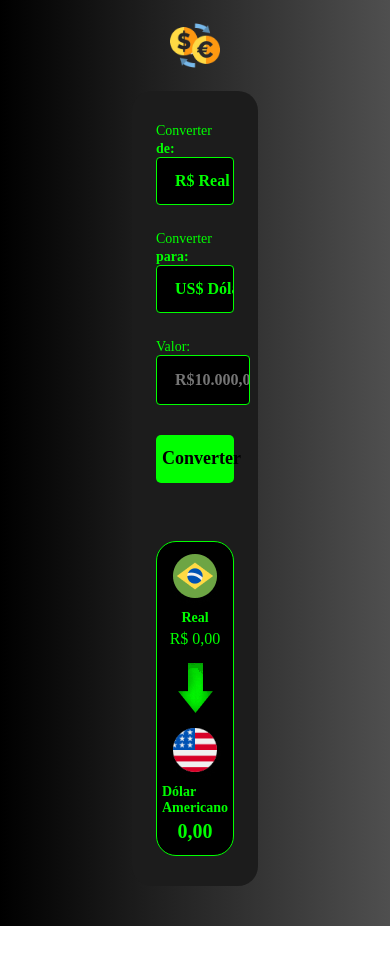
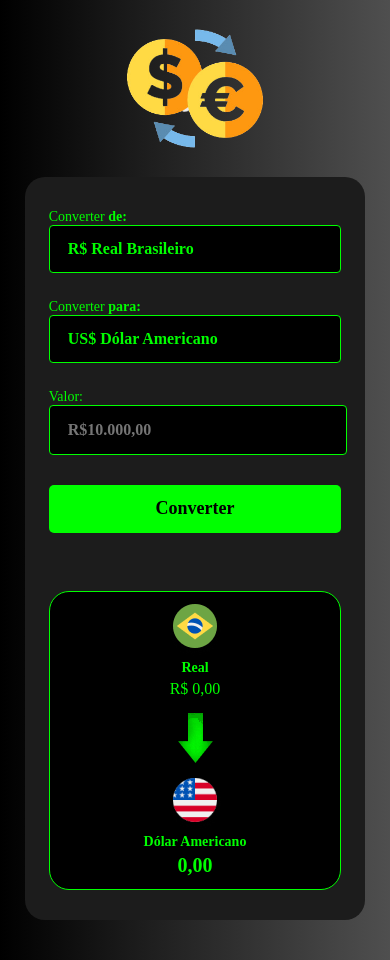
Before and after one commit to Paulo-Lago/Aula-Dev, a plain HTML site: page index.html in a window 390 px wide. Before the commit the page ends 926 px from the top, so only its background shows below. Drawn offline with Linux system fonts and the light colour scheme; a web font is replaced by a local one.

Commit message:
atualização para site responsivo2

```diff
--- a/style.css
+++ b/style.css
@@ -13,13 +13,14 @@ body {
 }
 
 .logo {
-    width: 13%;
+    width: 35%;
+    height: 220;
     display: block;
     margin: 20px auto;
 }
 
 main {
-    width: 20%;
+    width: 75%;
     background: #1C1C1C;
     border-radius: 20px;
     margin: 0 auto 40px;
```
